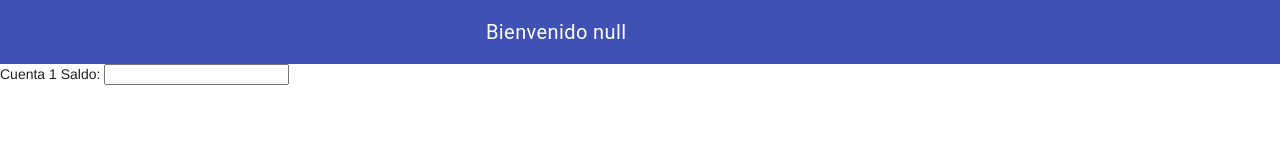
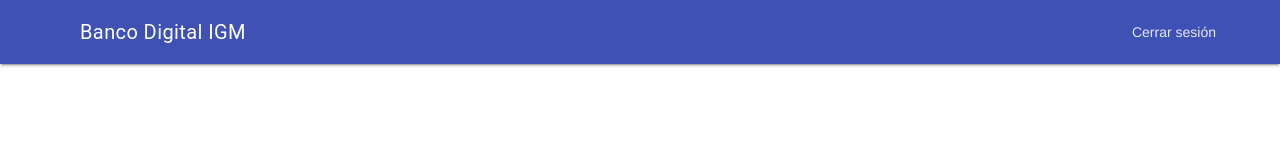
Before and after one commit to GabrielAlvB/JsATMproject.github.io, a plain HTML site: page principal.html in a window 1280 px wide. Drawn offline with nearby package versions, Linux system fonts and the light colour scheme.

Commit message:
passing data with localStorage

```diff
--- a/js/principal.js
+++ b/js/principal.js
@@ -1,4 +1,4 @@
-var bienvenida=document.querySelector('#bienvenida');
+//var bienvenida=document.querySelector('#bienvenida');
 let user = localStorage.getItem("user");
-
-bienvenida.textContent="Bienvenido "+ user;
+let saldo = localStorage.getItem("saldo");
+//bienvenida.textContent="Bienvenido "+ user + " Saldo "+saldo ;
--- a/principal.html
+++ b/principal.html
@@ -14,24 +14,25 @@
     <title>Principal</title>
 
 </head>
-<header class="mdl-layout__header mdl-layout__header--scroll">
+
+<body>
+ <!-- Always shows a header, even in smaller screens. -->
+ <div class="mdl-layout mdl-js-layout mdl-layout--fixed-header">
+  <header class="mdl-layout__header">
     <div class="mdl-layout__header-row">
       <!-- Title -->
-      <span class="mdl-layout-title center-title" id="bienvenida">Bienvenido a tu cuenta</span>
+      <span class="mdl-layout-title">Banco Digital IGM</span>
       <!-- Add spacer, to align navigation to the right -->
       <div class="mdl-layout-spacer"></div>
-      <!--
-        Navigation
-      <nav class="mdl-navigation">
-        <a class="mdl-navigation__link" href="">Link</a>
+      <!-- Navigation. We hide it in small screens. -->
+      <nav class="mdl-navigation mdl-layout--large-screen-only">
+        <a class="mdl-navigation__link" href="index.html">Cerrar sesión</a>
       </nav>
-    -->
     </div>
   </header>
-<body>
+    <div>
 
-    <label for="">Cuenta 1 Saldo:</label>
-    <input type="text" name="Cantidad1" id="">
+    </div>
 
     <script src="js/principal.js"></script>
 </body>
```
Also changed, not shown: js/javascript.js (+4 -3 lines).
